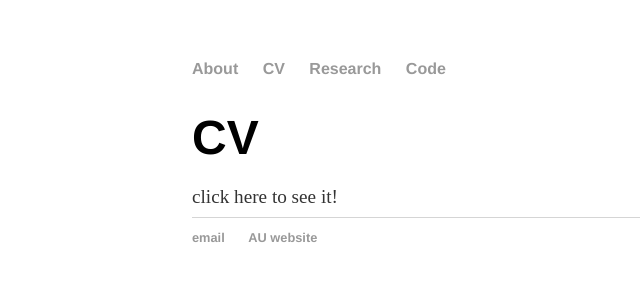
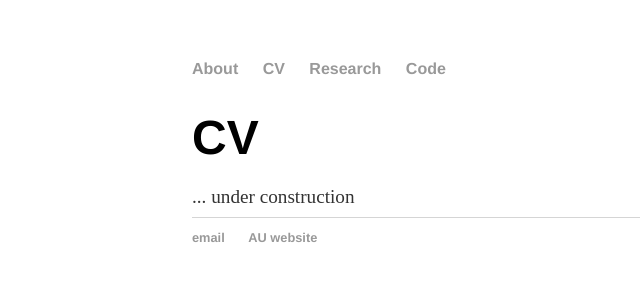
Before and after one commit to mbisgaard/mbisgaard.github.io, a Jekyll site: the page built from cv/index.html, in a window 1280 px wide. Shown: the top 300 px of the page, without its empty margins (0-640 px from the left). Built offline with Jekyll 4.4.1, drawn with Linux system fonts in a browser that asks for light colours.

Commit message:
Update index.html

```diff
--- a/cv/index.html
+++ b/cv/index.html
@@ -4,5 +4,5 @@ title: mbisgaard::CV
 ---
 <div class="blurb">
 	<h1>CV</h1>
-	<p>click here to see it! </a></p>
+	<p>... under construction</a></p>
 </div><!-- /.blurb -->
```
